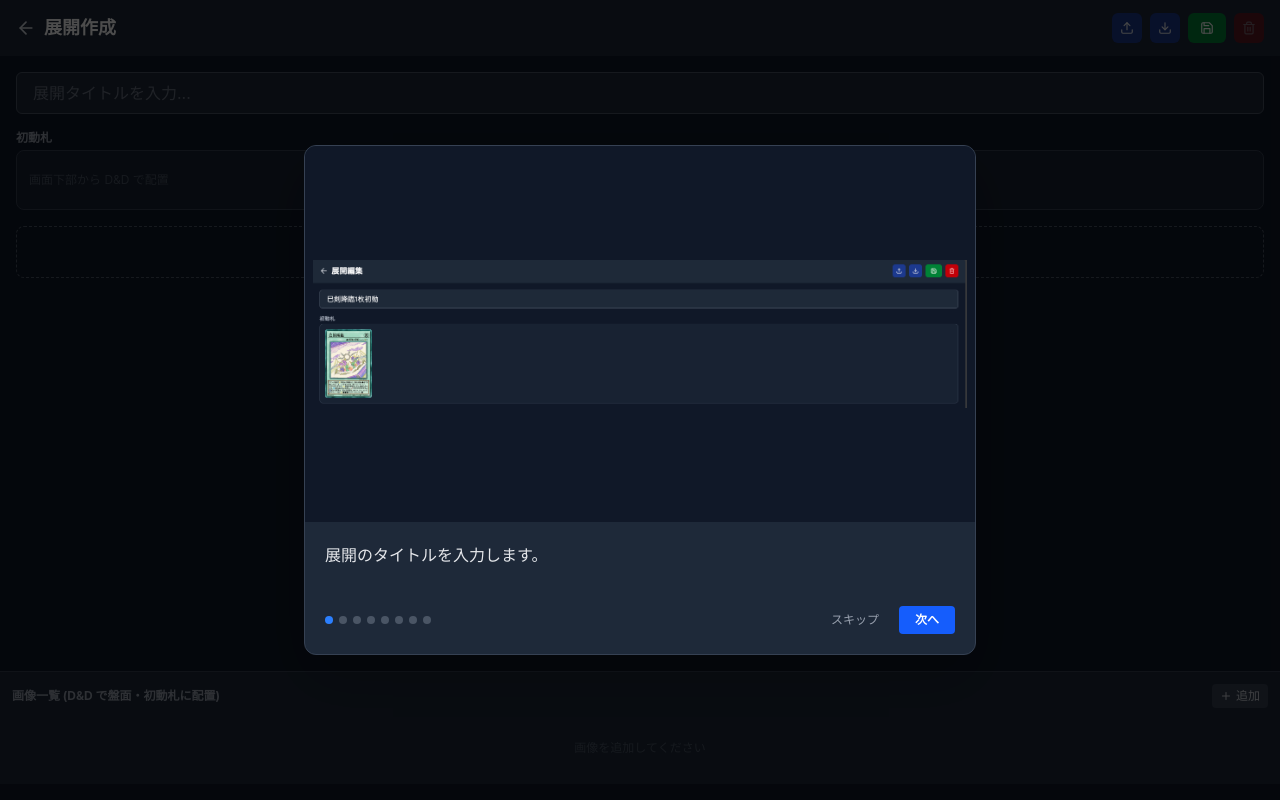
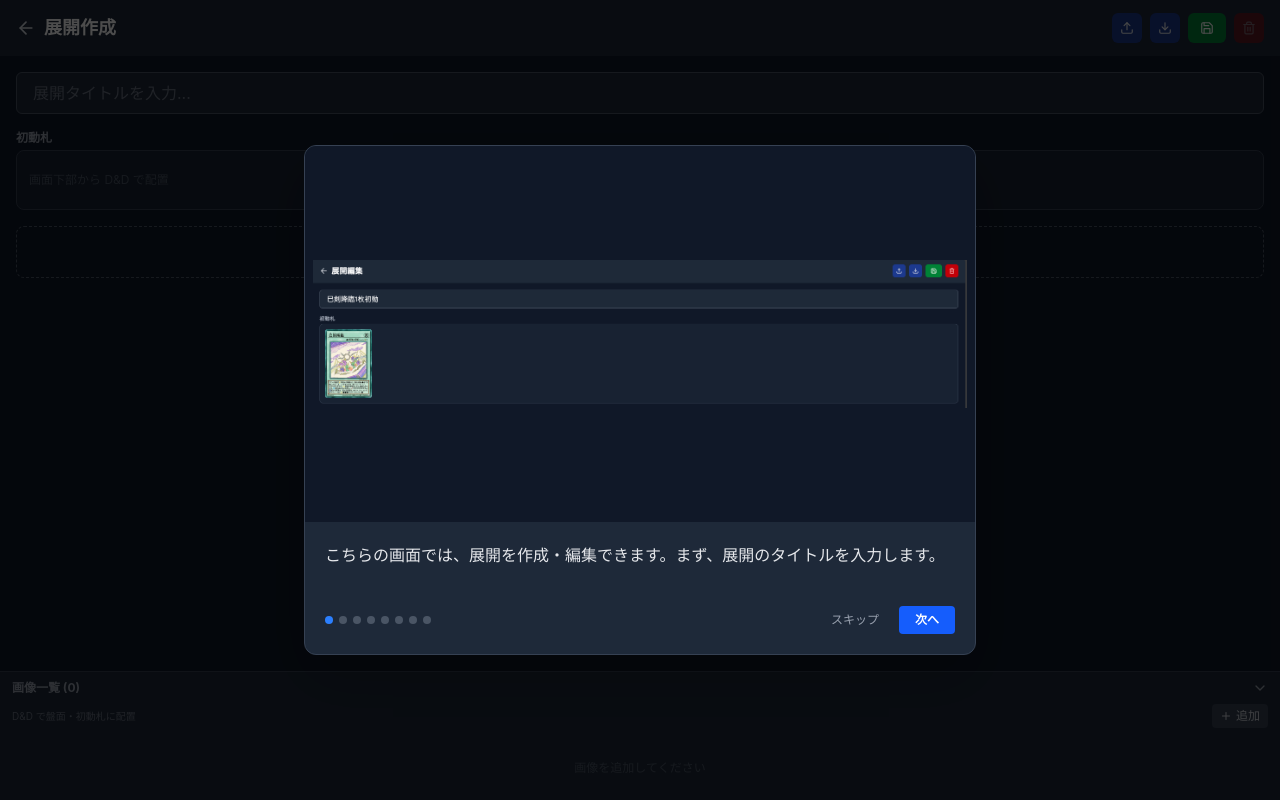
Before and after one commit to ryomeblog/yugioh-final-field-web, a React (Vite) app: page /#/combo/new in a window 1280 px wide. Built offline with nearby package versions, Linux system fonts and the light colour scheme.

Commit message:
ImageGalleryコンポーネントにトグル機能を追加し、表示状態を管理。StartingCardsコンポーネントの削除ボタンのスタイルを改善。

```diff
--- a/src/components/combo/ImageGallery.tsx
+++ b/src/components/combo/ImageGallery.tsx
@@ -1,6 +1,6 @@
 import { useRef } from "react";
 import { useDraggable, useDroppable } from "@dnd-kit/core";
-import { FiPlus, FiTrash2 } from "react-icons/fi";
+import { FiPlus, FiTrash2, FiChevronUp, FiChevronDown } from "react-icons/fi";
 import type { CachedImage } from "@/types";
 import { CARD_RATIO } from "@/types";
 import { useIsMobile } from "@/hooks/useIsMobile";
@@ -69,6 +69,8 @@ interface ImageGalleryProps {
   getImageUrl: (id: string) => string | null;
   onAddImages: (files: FileList) => void;
   onClearImages?: () => void;
+  isOpen: boolean;
+  onToggle: () => void;
 }
 
 export function ImageGallery({
@@ -76,6 +78,8 @@ export function ImageGallery({
   getImageUrl,
   onAddImages,
   onClearImages,
+  isOpen,
+  onToggle,
 }: ImageGalleryProps) {
   const inputRef = useRef<HTMLInputElement>(null);
   const isMobile = useIsMobile();
@@ -89,10 +93,35 @@ export function ImageGallery({
   const row2 = images.slice(mid);
 
   return (
-    <div className="border-t border-gray-700 bg-gray-800 p-2 sm:p-3">
+    <div className="border-t border-gray-700 bg-gray-800 pb-2">
+      {/* ハンドルバー — タップで開閉 */}
+      <button
+        onClick={onToggle}
+        className="flex w-full items-center justify-between px-3 py-2"
+      >
+        <span className="text-xs font-bold text-gray-400">
+          画像一覧 ({images.length})
+        </span>
+        {isOpen ? (
+          <FiChevronDown size={16} className="text-gray-400" />
+        ) : (
+          <FiChevronUp size={16} className="text-gray-400" />
+        )}
+      </button>
+
+      {/* コンテンツ — スライドアニメーション */}
+      <div
+        className="grid transition-[grid-template-rows] duration-300 ease-in-out"
+        style={{
+          gridTemplateRows: isOpen ? "1fr" : "0fr",
+        }}
+      >
+        <div className="overflow-hidden">
+          <div className="px-2 sm:px-3">
+            {/* ツールバー */}
             <div className="mb-2 flex items-center justify-between">
-        <p className="text-xs font-bold text-gray-400">
-          画像一覧 (D&D で盤面・初動札に配置)
+              <p className="text-[10px] text-gray-500">
+                D&D で盤面・初動札に配置
               </p>
               <div className="flex items-center gap-2">
                 <button
@@ -124,6 +153,8 @@ export function ImageGallery({
                 className="hidden"
               />
             </div>
+
+            {/* 画像グリッド */}
             <div className="flex gap-2">
               {/* 画像一覧 (左4/5) */}
               <div className="flex min-w-0 flex-1 flex-col gap-2 overflow-x-auto">
@@ -165,5 +196,8 @@ export function ImageGallery({
               )}
             </div>
           </div>
+        </div>
+      </div>
+    </div>
   );
 }
--- a/src/components/combo/StartingCards.tsx
+++ b/src/components/combo/StartingCards.tsx
@@ -59,9 +59,9 @@ export function StartingCards({
                 {editable && (
                   <button
                     onClick={() => onRemove?.(sc.id)}
-                    className="absolute -right-1 -top-1 hidden h-4 w-4 items-center justify-center rounded-full bg-red-600 text-white group-hover:flex"
+                    className="absolute -right-2 -top-2 flex h-6 w-6 items-center justify-center rounded-full bg-red-600 text-white"
                   >
-                    <FiX size={10} />
+                    <FiX size={14} />
                   </button>
                 )}
               </div>
--- a/src/components/tutorial/tutorialSteps.ts
+++ b/src/components/tutorial/tutorialSteps.ts
@@ -37,11 +37,11 @@ export const TUTORIAL_STEPS: Record<TutorialPageKey, TutorialStep[]> = {
   comboEdit: [
     {
       image: "tutorial/edit-1.png",
-      text: "展開のタイトルを入力します。",
+      text: "こちらの画面では、展開を作成・編集できます。まず、展開のタイトルを入力します。",
     },
     {
       image: "tutorial/edit-1.png",
-      text: "初動札エリアです。画面下部の画像一覧からドラッグ&ドロップで初動札を配置できます。タップで削除できます。",
+      text: "初動札エリアには画面下部の画像一覧からドラッグ&ドロップで初動札を配置できます。タップで削除できます。",
     },
     {
       image: "tutorial/edit-2.png",
@@ -71,11 +71,11 @@ export const TUTORIAL_STEPS: Record<TutorialPageKey, TutorialStep[]> = {
   comboDetail: [
     {
       image: "tutorial/detail-1.png",
-      text: "初動札が表示されます。",
+      text: "こちらの画面では、展開の詳細を表示します。初動札は展開で使用するカードを示します。",
     },
     {
       image: "tutorial/detail-2.png",
-      text: "展開のステップが順番に表示されます。各ステップにはテキストと盤面があります。チェーン番号や攻撃/守備表示も反映されます。",
+      text: "展開のステップについては作成時の順番に表示されます。各ステップにはテキストと盤面があります。チェーン番号や攻撃/守備表示も反映されます。",
     },
     {
       image: "tutorial/detail-3.png",
--- a/src/pages/ComboEditPage.tsx
+++ b/src/pages/ComboEditPage.tsx
@@ -80,6 +80,7 @@ export function ComboEditPage() {
   const [activeDragImageId, setActiveDragImageId] = useState<string | null>(
     null,
   );
+  const [galleryOpen, setGalleryOpen] = useState(true);
 
   const sensors = useSensors(
     useSensor(PointerSensor, { activationConstraint: { distance: 8 } }),
@@ -329,8 +330,15 @@ export function ComboEditPage() {
         }
       />
 
+      <DndContext
+        sensors={sensors}
+        onDragStart={handleDragStart}
+        onDragEnd={handleDragEnd}
+      >
         <div className="flex flex-1 flex-col overflow-hidden">
-        <div className="flex-1 space-y-4 overflow-y-auto p-3 pb-56 sm:p-4 sm:pb-72">
+          <div
+            className={`flex-1 space-y-4 overflow-y-auto p-3 sm:p-4 ${galleryOpen ? "pb-64 sm:pb-80" : "pb-20"}`}
+          >
             {/* Title */}
             <input
               type="text"
@@ -343,11 +351,6 @@ export function ComboEditPage() {
               className="w-full rounded-md border border-gray-600 bg-gray-800 px-4 py-2 text-white placeholder-gray-500 outline-none focus:border-red-500"
             />
 
-          <DndContext
-            sensors={sensors}
-            onDragStart={handleDragStart}
-            onDragEnd={handleDragEnd}
-          >
             {/* Starting Cards */}
             <StartingCards
               cards={startingCards}
@@ -383,14 +386,18 @@ export function ComboEditPage() {
             >
               <FiPlus size={18} />
             </button>
+          </div>
+        </div>
 
-            {/* Fixed Image Gallery */}
+        {/* Fixed Image Gallery — space-y-4 の外に配置 */}
         <div className="fixed bottom-0 left-0 right-0 z-10">
           <ImageGallery
             images={images}
             getImageUrl={getImageUrl}
             onAddImages={handleAddImages}
             onClearImages={clearImages}
+            isOpen={galleryOpen}
+            onToggle={() => setGalleryOpen((v) => !v)}
           />
         </div>
 
@@ -415,8 +422,6 @@ export function ComboEditPage() {
           )}
         </DragOverlay>
       </DndContext>
-        </div>
-      </div>
 
       <ImportModal
         isOpen={showImport}
```
Lines whose indentation alone changed are shown as unchanged.
